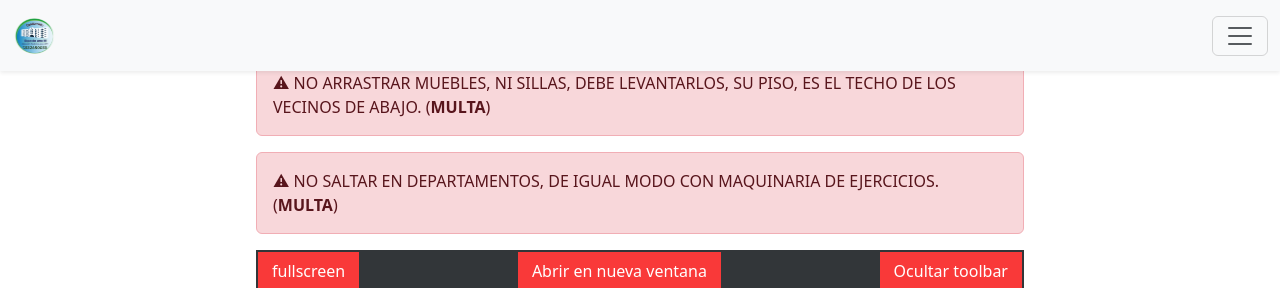
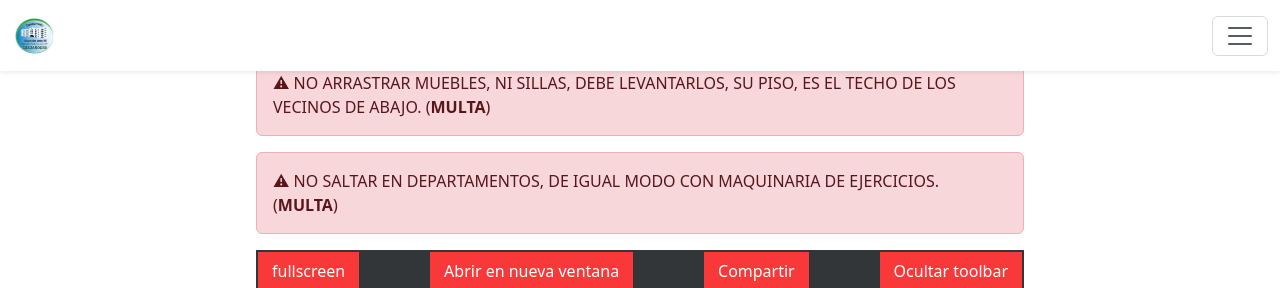
Before and after one commit to EniDev911/condominio_espacio_uno_III, a Jekyll site: the page built from normas/ruidos-molestos.md, in a window 1280 px wide and 900 px high, scrolled down 1041 px, cut to the strip 0-288 px from the top of the window. Built offline with Jekyll 4.4.1, drawn with Linux system fonts in a browser that asks for light colours; nearby versions of some CDN libraries.

Commit message:
test share

```diff
--- a/_includes/main_banner.html
+++ b/_includes/main_banner.html
@@ -1,8 +1,8 @@
-<section class="hero-banner" style="min-height: 100vh; min-width: 100% !important;background: linear-gradient(50deg, rgba(223, 220, 181, .3), rgba(210, 210, 220, 0.2)) center center / cover, url({{ '/assets/banner/01.jpg' | relative_url }}); padding: 120px 0;">
+<section class="hero-banner" style="min-height: 100vh; min-width: 100% !important;background: linear-gradient(50deg, rgba(223, 220, 181, .3), rgba(210, 210, 220, 0.2)), url({{ '/assets/banner/01.jpg' | relative_url }}) no-repeat local center; padding: 120px 0;">
     <div class="container">
         <div class="row row align-items-center">
             <div class="col-lg-6">
-                <h2 class="mt-3 text-uppercase h-1" style="color:lightseagreen">Condominio <br> Espacio Uno III</h2><br><br>
+                <h2 class="mt-3 text-uppercase h-1 p-1 rounded text-light" style="width: fit-content; block-size: fit-content; backdrop-filter: blur(15px);">Condominio <br> Espacio Uno III</h2><br><br>
                 <p class="lead text-secondary my-5 fs-4 bg-light d-inline p-1 rounded">Puertas del mar, La Serena</p>
             </div>
         </div>
--- a/_includes/navigation.html
+++ b/_includes/navigation.html
@@ -1,4 +1,4 @@
-<nav class="navbar navbar-light bg-light fixed-top shadow-sm">
+<nav class="navbar navbar-light bg-body fixed-top shadow-sm">
   <div class="container-fluid">
     <a class="navbar-brand" href="#">
       <img src="{{ '/assets/logo.png' | relative_url }}" alt="logo" width="45" height="45">
--- a/_includes/visor_pdf.html
+++ b/_includes/visor_pdf.html
@@ -42,6 +42,7 @@
         <button class="ifr-btn d-none d-lg-block" onclick="{document.getElementById('myframe').requestFullscreen()}"
             style="display: block;">fullscreen</button>
         <button id="open_blank" class="ifr-btn">Abrir en nueva ventana</button>
+        <button id="share" class="ifr-btn" onclick="compartir({title: 'Normas', text: 'Documento PDF', url: '//google.cl'})">Compartir</button>
         <button id="toolbar" class="ifr-btn d-none d-lg-block">Ocultar toolbar</button>
     </div>
     <iframe id="myframe" name="myframe"
--- a/_layouts/default.html
+++ b/_layouts/default.html
@@ -52,6 +52,17 @@
           const popup = window.open(element.src, '_blank', params)
         })
       })
+
+      function compartir(objeto) {
+        if (navigator.share){
+          navigator
+            .share(objeto)
+            .then(() => console.log("Successfully share"))
+            .catch(err => console.log("Error sharing", err))
+        } else{
+          console.log("No soportado")
+        }
+      }
     </script>
   </body>
 </html>
```
